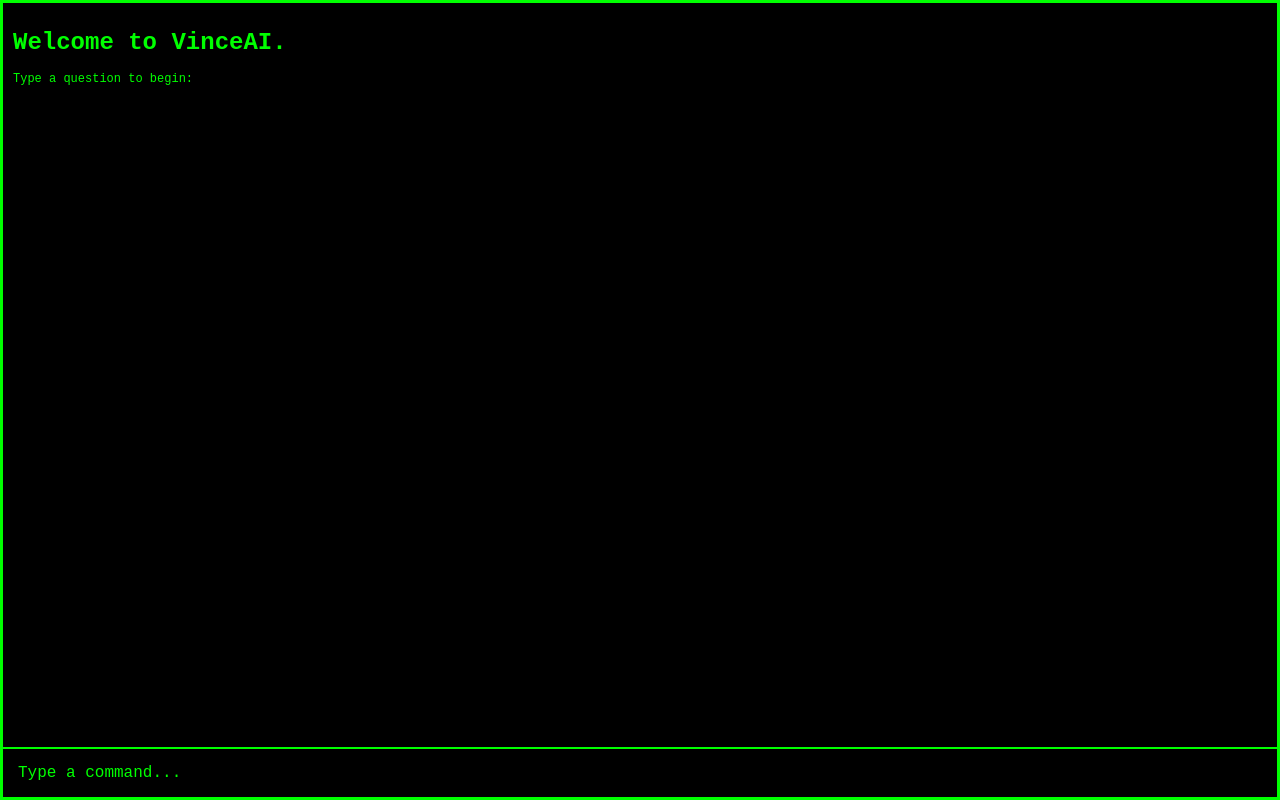
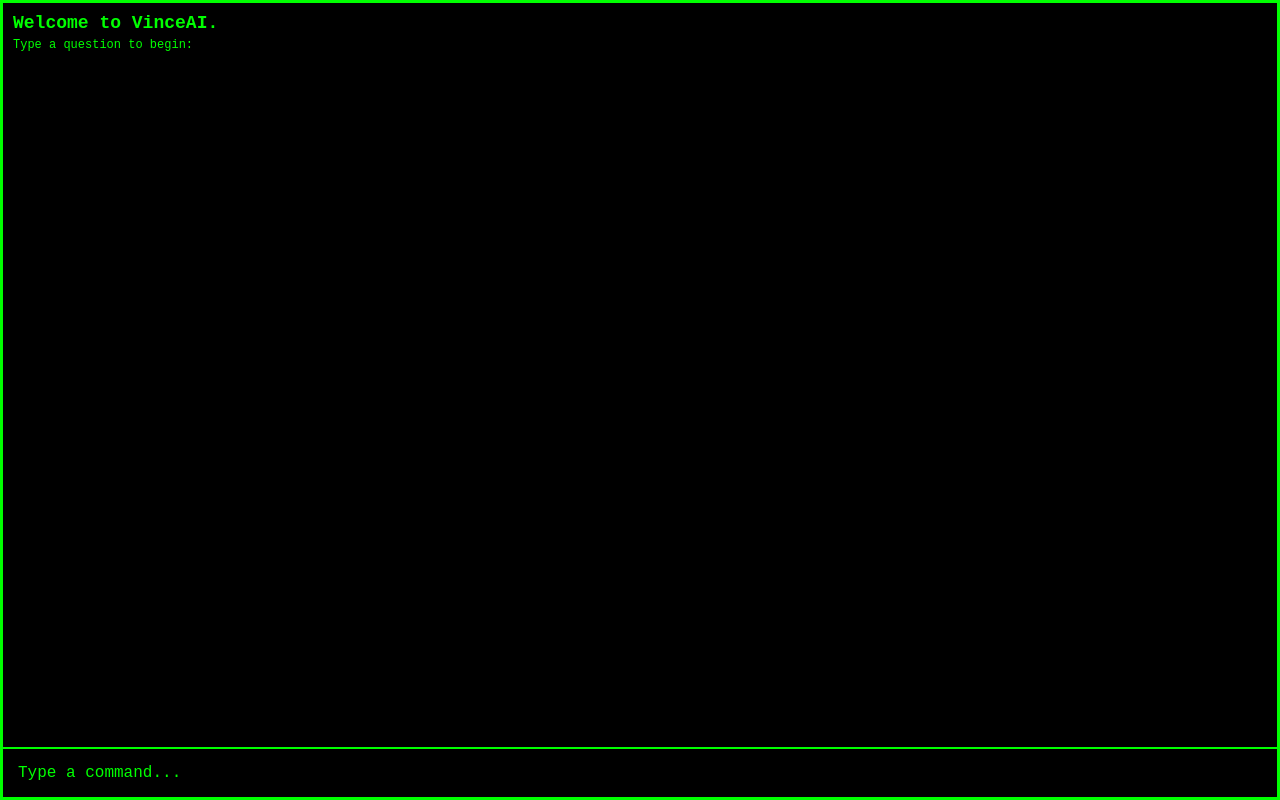
Before and after one commit to AutonomousVince/Window-to-Future, a plain HTML site: page index.html in a window 1280 px wide. Drawn offline with Linux system fonts and the light colour scheme.

Commit message:
Update index.html
smaller header

```diff
--- a/index.html
+++ b/index.html
@@ -26,9 +26,19 @@
             font-size: 12px;
         }
 
+        .header h1 {
+            font-size: 18px; /* Adjusted smaller font size for the header */
+            margin: 0;
+        }
+
+        .header p {
+            margin: 5px 0 0 0;
+            font-size: 12px; /* Matches the font style of the header */
+        }
+
         .content {
             flex: 1;
-            padding: 12px;
+            padding: 20px;
             overflow-y: auto;
         }
 
```
